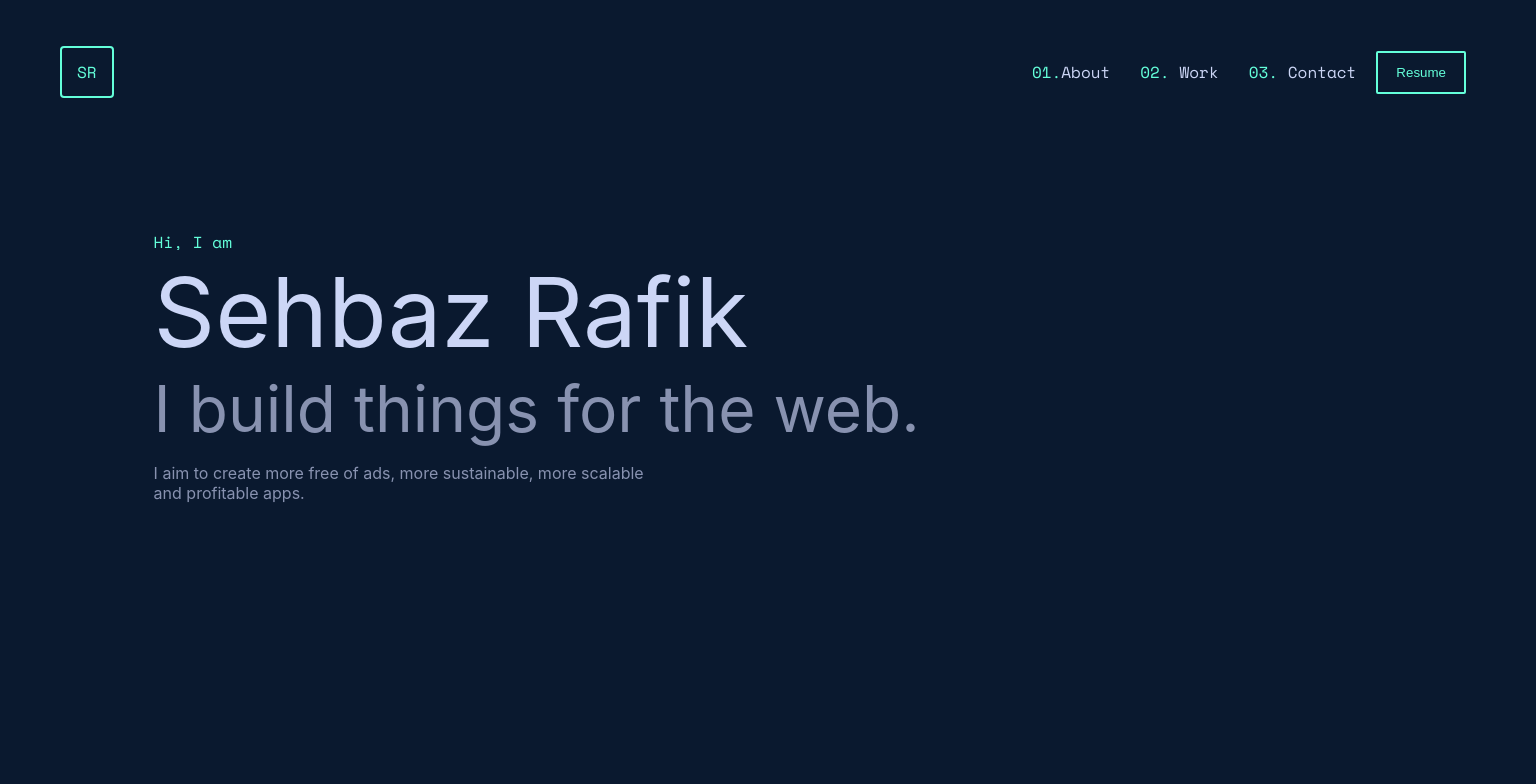
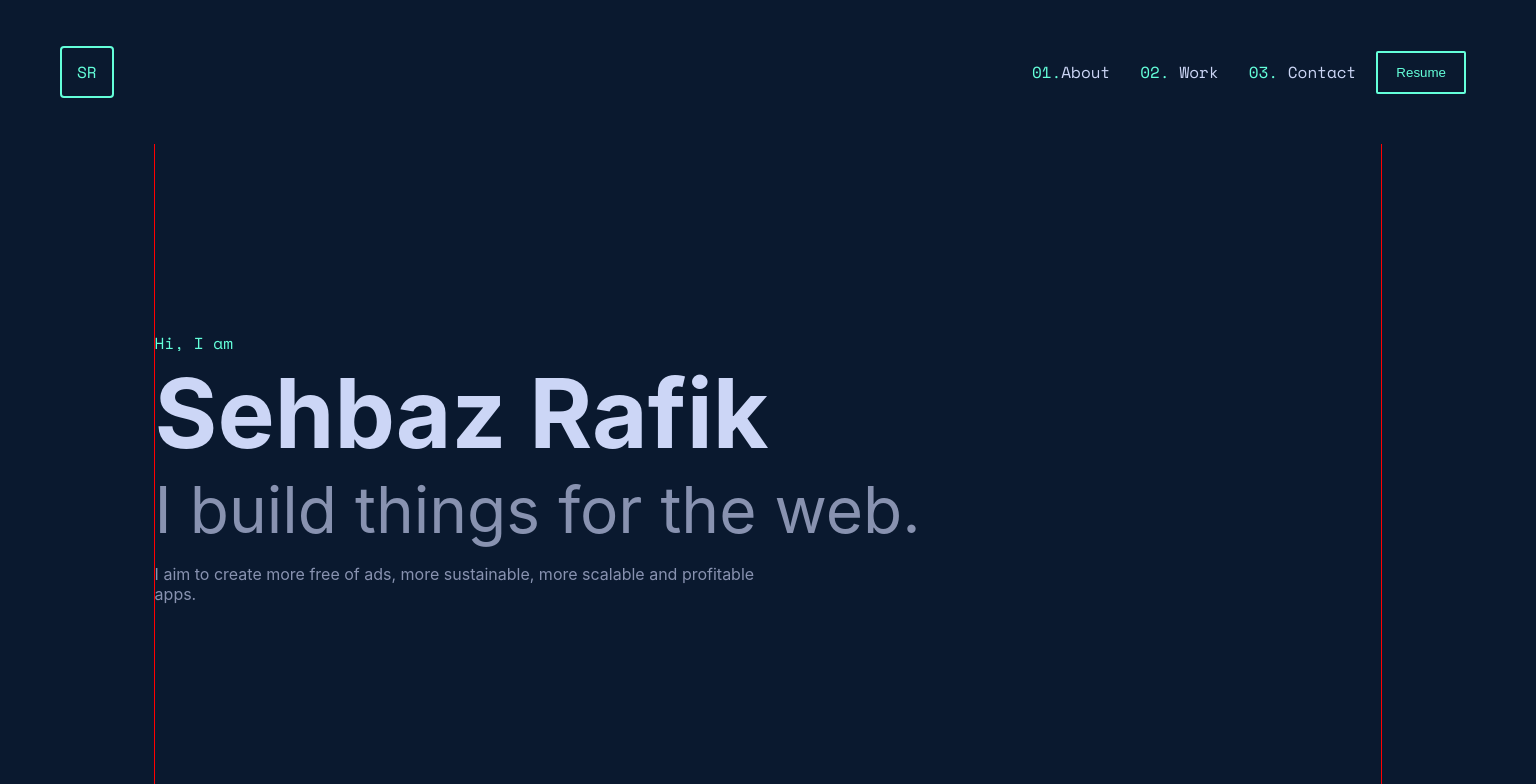
Before and after one commit to Sehbaz/portfolio-v1, a React (Create React App) app: page / in a window 1536 px wide. Shown: the top 784 px of the page. Built offline with nearby package versions, Linux system fonts and the light colour scheme.

Commit message:
about section css bug fixed

```diff
--- a/src/components/section/Section.css
+++ b/src/components/section/Section.css
@@ -9,6 +9,7 @@
     color: #CCD6F6;
     font-size: 6rem;
     margin: 0;
+    font-weight: 700;
 }
 
 .heading-2 {
@@ -57,6 +58,7 @@
     flex-direction: column;
     align-items: center;
     justify-content: space-around;
+    margin-bottom: 150px;
 }
 
 
@@ -81,13 +83,17 @@
     }
 }
 
-@media only screen and (min-width: 1200px) {
+@media only screen and (min-width: 1440px) {
     .section-container {
+        margin-top: 10vh;
         max-width: 1300px;
+
     }
 
     .about-section,
     .contact-section {
-        max-width: 1000px;
+        max-height: 700px;
+        border: 1px solid red;
+        padding-top: 250px;
     }
 }
```
